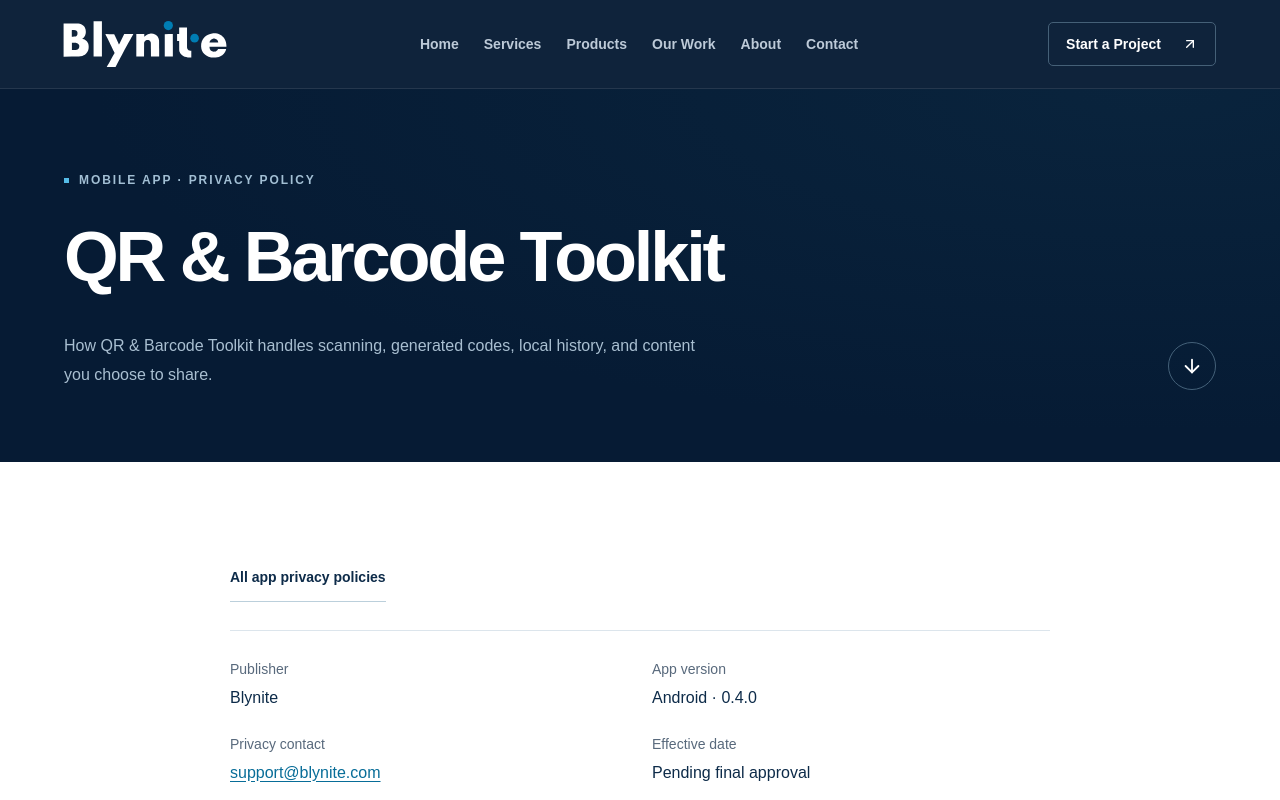
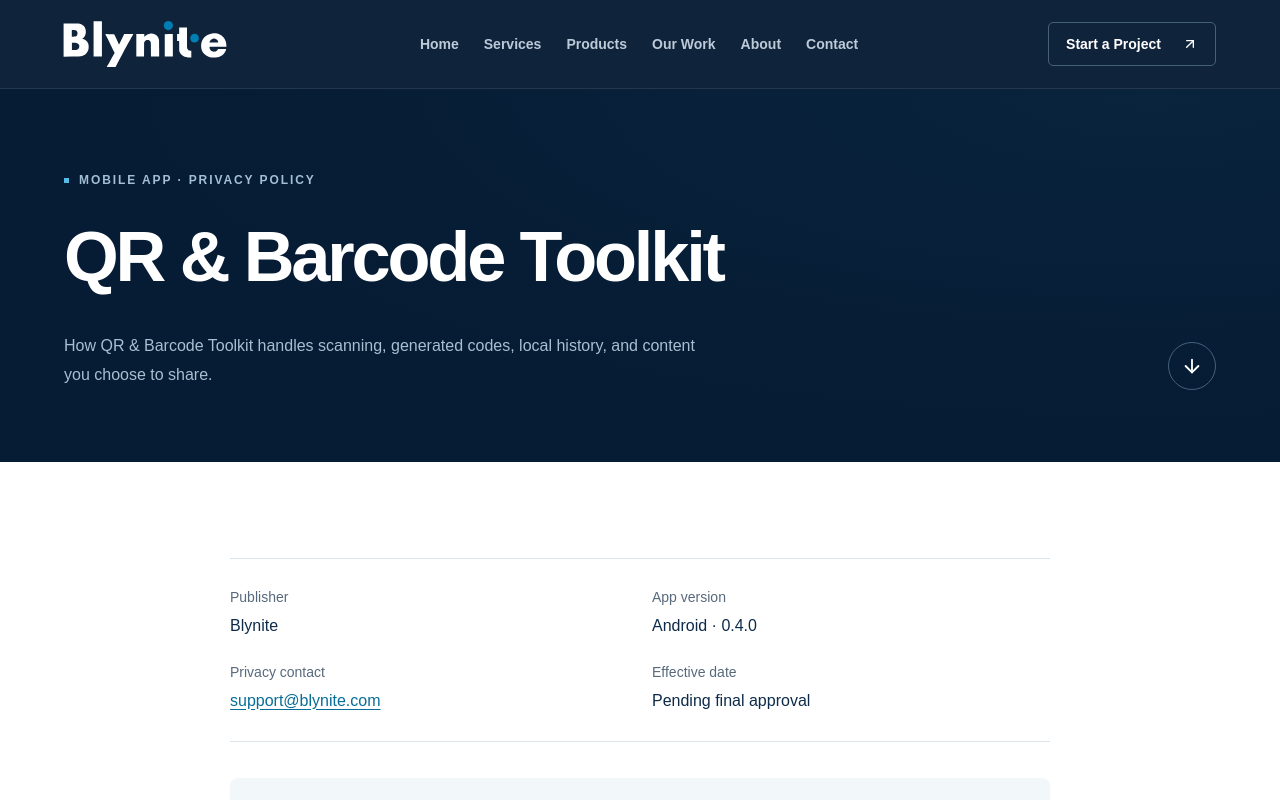
Before and after one commit to amirmustafamtp/blynite, a Next.js app: page /apps/qr-barcode-toolkit/privacy in a window 1280 px wide. Shown: the top 800 px of the page. Built offline with nearby package versions, Linux system fonts and the light colour scheme.

Commit message:
Hide app privacy directory link on QR policy

```diff
--- a/src/app/apps/[slug]/privacy/page.tsx
+++ b/src/app/apps/[slug]/privacy/page.tsx
@@ -59,9 +59,11 @@
         id="page-content"
         className="container narrow-content section app-policy"
       >
-        <Link href="/apps/privacy" className="text-link">
-          All app privacy policies
-        </Link>
+        {!policy.hideDirectoryLink && (
+          <Link href="/apps/privacy" className="text-link">
+            All app privacy policies
+          </Link>
+        )}
         {policy.status !== "published" && !policy.hideDraftNotice && (
           <aside className="legal-draft" aria-label="Policy preview status">
             <strong>DRAFT — NOT FOR PUBLICATION</strong>
--- a/src/data/app-policies/qr-barcode-toolkit.tsx
+++ b/src/data/app-policies/qr-barcode-toolkit.tsx
@@ -11,6 +11,7 @@
     "How QR & Barcode Toolkit handles scanning, generated codes, local history, and content you choose to share.",
   status: "public-preview",
   hideDraftNotice: true,
+  hideDirectoryLink: true,
   effectiveDate: null,
   sections: [
     {
--- a/src/data/app-policies/types.ts
+++ b/src/data/app-policies/types.ts
@@ -8,6 +8,7 @@
   contactEmail: string;
   summary: string;
   hideDraftNotice?: boolean;
+  hideDirectoryLink?: boolean;
   sections: { id: string; title: string; content: ReactNode }[];
 } & (
   | { status: "preview" | "public-preview"; effectiveDate: null }
```
